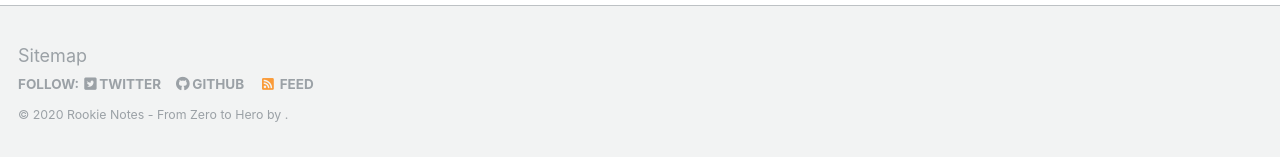
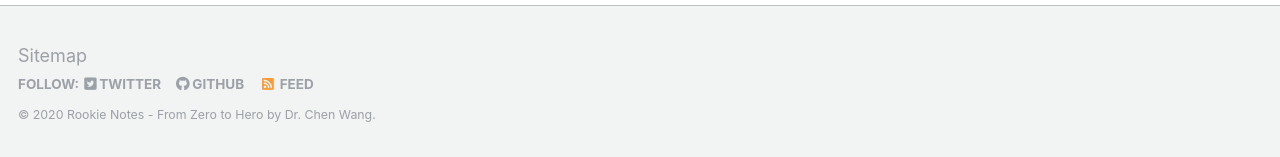
Before and after one commit to ichenwang/ichenwang.github.io, a Jekyll site: the page built from _pages/travelmap.html, in a window 1280 px wide and 1065 px high. Shown: the part 905-1062 px from the top of the window. Built offline with Jekyll 4.4.1, drawn with Linux system fonts in a browser that asks for light colours; nearby versions of some CDN libraries.

Commit message:
Update footer.html

```diff
--- a/_includes/footer.html
+++ b/_includes/footer.html
@@ -21,4 +21,4 @@
   </ul>
 </div>
 
-<div class="page__footer-copyright">&copy; {{ site.time | date: '%Y' }} {{ site.title | default: site.title }} - {{ site.description | default: author.name }} by {{ author.name | default: author.name }}.</div>
+<div class="page__footer-copyright">&copy; {{ site.time | date: '%Y' }} {{ site.title | default: site.title }} - {{ site.description | site.description }} by Dr. {{ site.name | default: site.name }}.</div>
```
